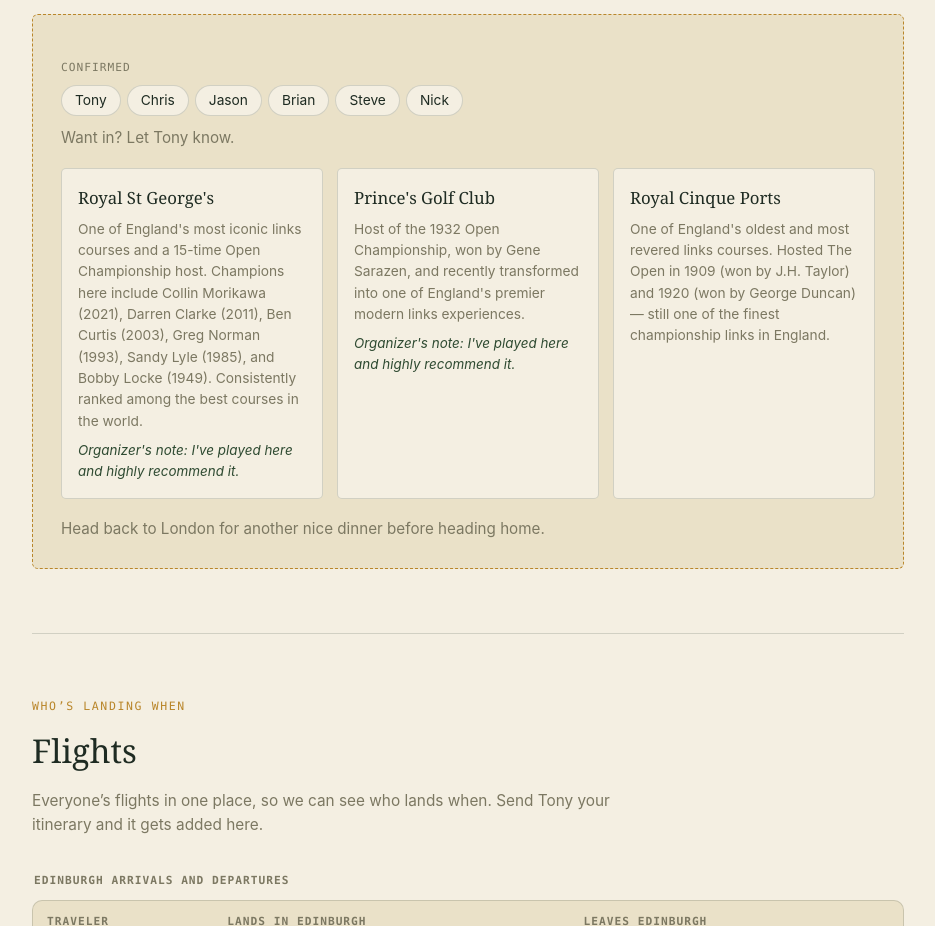
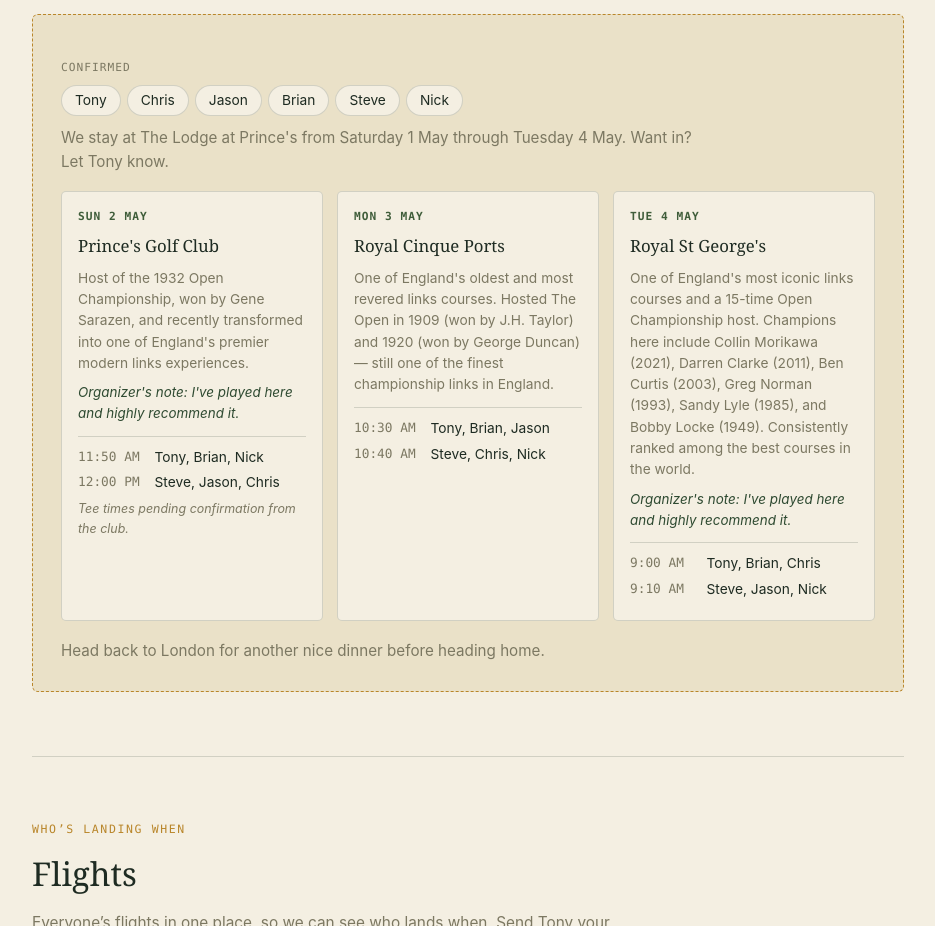
Before and after one commit to tchung262/scotland-2027, a plain HTML site: page index.html in a window 1280 px wide. Shown: the part 3800-4726 px from the top of the page, without its empty margins (172-1107 px from the left). Drawn offline with Linux system fonts and the light colour scheme.

Commit message:
London section: add dates, tee times, and playing groups; reorder courses chronologically; note Lodge stay
Co-Authored-By: Claude Sonnet 5.5 <noreply@anthropic.com>
Claude-Session: https://claude.ai/code/session_01GJgMqyTzmDu5qPLztn65YC

```diff
--- a/index.html
+++ b/index.html
@@ -294,6 +294,11 @@
   .kent-course p.aside{
     margin-top:8px; font-style:italic; color:var(--green-2); font-size:0.84rem;
   }
+  .kent-course .when{ font-family:var(--font-mono); font-size:0.7rem; text-transform:uppercase; letter-spacing:0.09em; color:var(--green); font-weight:600; margin:0 0 8px; }
+  .teesheet{ margin:12px 0 0; padding:10px 0 0; border-top:1px solid var(--rule); font-size:0.86rem; }
+  .teesheet .tee{ display:flex; gap:10px; margin:0 0 4px; color:var(--ink); }
+  .teesheet .tee .t{ font-family:var(--font-mono); font-size:0.8rem; min-width:5.2em; color:var(--stone); }
+  .teesheet .pending-note{ margin:6px 0 0; font-size:0.78rem; color:var(--stone); font-style:italic; }
   @media (max-width:760px){ .kent-courses{ grid-template-columns:1fr; } }
   .idea-tag.in{ background:var(--green-2); }
   .roster{ margin:16px 0 4px; }
@@ -533,21 +538,37 @@
           <span class="roster-label">Confirmed</span>
           <span class="who">Tony</span><span class="who">Chris</span><span class="who">Jason</span><span class="who">Brian</span><span class="who">Steve</span><span class="who">Nick</span>
         </div>
-        <p>Want in? Let Tony know.</p>
+        <p>We stay at The Lodge at Prince's from Saturday 1 May through Tuesday 4 May. Want in? Let Tony know.</p>
         <div class="kent-courses">
           <div class="kent-course">
+            <p class="when">Sun 2 May</p>
+            <h4>Prince's Golf Club</h4>
+            <p>Host of the 1932 Open Championship, won by Gene Sarazen, and recently transformed into one of England's premier modern links experiences.</p>
+            <p class="aside">Organizer's note: I've played here and highly recommend it.</p>
+            <div class="teesheet">
+            <div class="tee"><span class="t">11:50 AM</span><span>Tony, Brian, Nick</span></div>
+            <div class="tee"><span class="t">12:00 PM</span><span>Steve, Jason, Chris</span></div>
+            <p class="pending-note">Tee times pending confirmation from the club.</p>
+            </div>
+          </div>
+          <div class="kent-course">
+            <p class="when">Mon 3 May</p>
+            <h4>Royal Cinque Ports</h4>
+            <p>One of England's oldest and most revered links courses. Hosted The Open in 1909 (won by J.H. Taylor) and 1920 (won by George Duncan) — still one of the finest championship links in England.</p>
+            <div class="teesheet">
+            <div class="tee"><span class="t">10:30 AM</span><span>Tony, Brian, Jason</span></div>
+            <div class="tee"><span class="t">10:40 AM</span><span>Steve, Chris, Nick</span></div>
+            </div>
+          </div>
+          <div class="kent-course">
+            <p class="when">Tue 4 May</p>
             <h4>Royal St George's</h4>
             <p>One of England's most iconic links courses and a 15-time Open Championship host. Champions here include Collin Morikawa (2021), Darren Clarke (2011), Ben Curtis (2003), Greg Norman (1993), Sandy Lyle (1985), and Bobby Locke (1949). Consistently ranked among the best courses in the world.</p>
             <p class="aside">Organizer's note: I've played here and highly recommend it.</p>
-          </div>
-          <div class="kent-course">
-            <h4>Prince's Golf Club</h4>
-            <p>Host of the 1932 Open Championship, won by Gene Sarazen, and recently transformed into one of England's premier modern links experiences.</p>
-            <p class="aside">Organizer's note: I've played here and highly recommend it.</p>
-          </div>
-          <div class="kent-course">
-            <h4>Royal Cinque Ports</h4>
-            <p>One of England's oldest and most revered links courses. Hosted The Open in 1909 (won by J.H. Taylor) and 1920 (won by George Duncan) — still one of the finest championship links in England.</p>
+            <div class="teesheet">
+            <div class="tee"><span class="t">9:00 AM</span><span>Tony, Brian, Chris</span></div>
+            <div class="tee"><span class="t">9:10 AM</span><span>Steve, Jason, Nick</span></div>
+            </div>
           </div>
         </div>
         <p>Head back to London for another nice dinner before heading home.</p>
```
